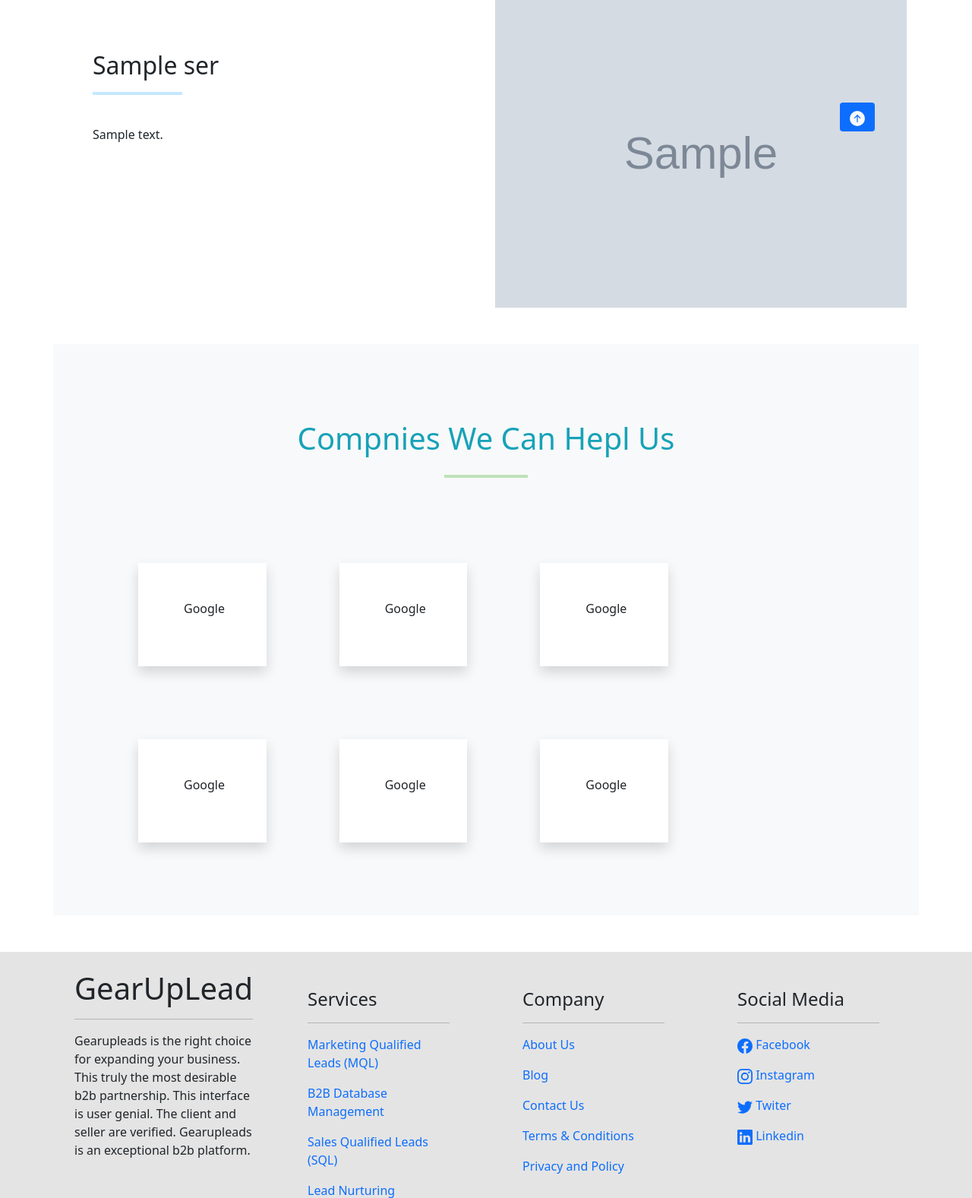
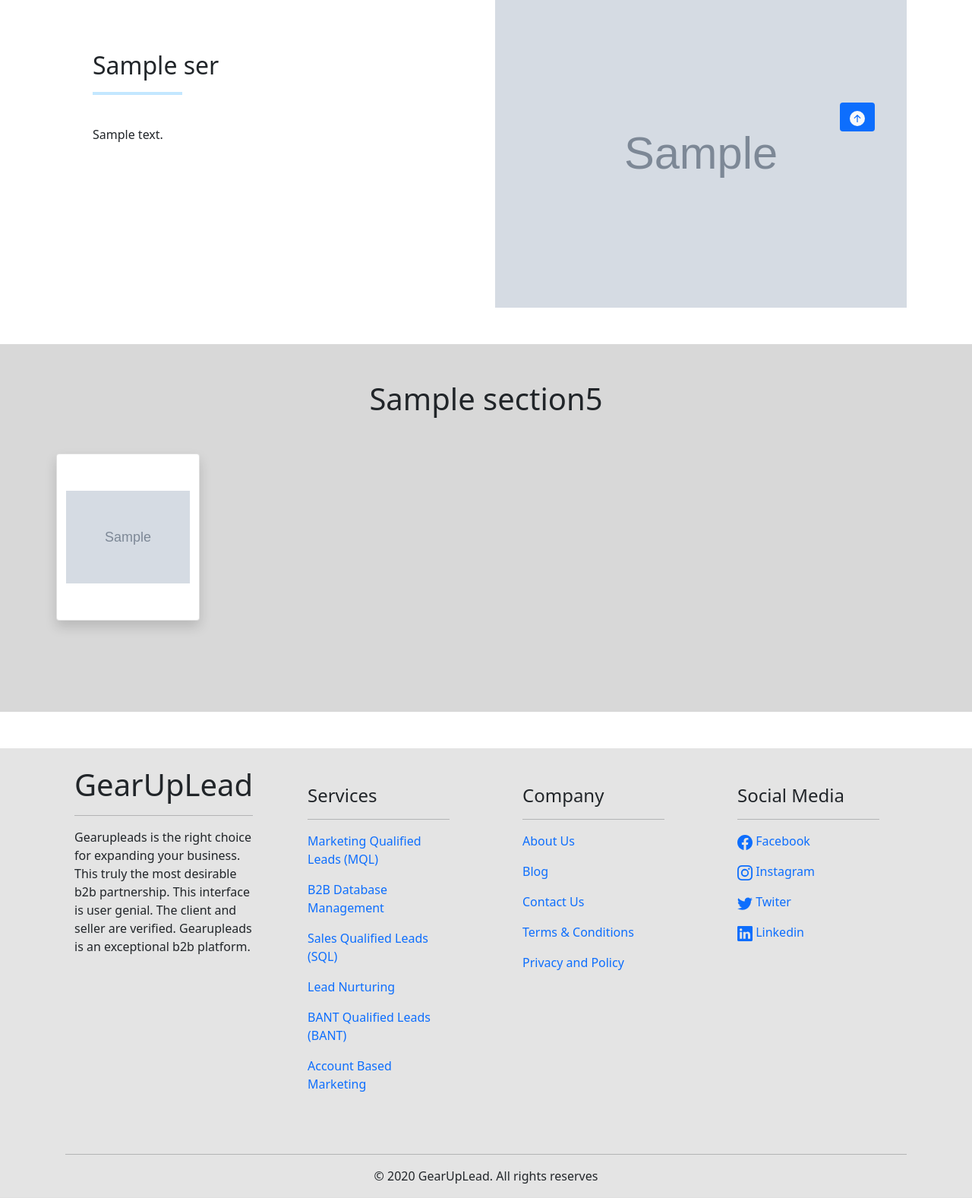
Before and after one commit to Ash3902/Gearup, a Django app: template services/templates/service.html in a window 1280 px wide. Shown: the part 585-2162 px from the top of the page at 76% size. Run offline with Django 3.2, Linux system fonts and the light colour scheme; the template is opened without the code that fills it: most values are stand-ins (such as "Sample title", 1, 10 or a date in 2020); grey boxes marked "Sample" are stand-in pictures; some libraries are stand-ins or nearby versions.

Commit message:
Cleaning Pages

```diff
--- a/services/templates/service.html
+++ b/services/templates/service.html
@@ -73,19 +73,15 @@
 {%endif%}
 {%endfor%}
 
-<section class="pt-5">
-    <div class="container bg-light">
-        <h1 class="text-center text-info" style="padding-top: 100px;">Compnies We Can Hepl Us</h1>
-        <hr class="mx-auto mt-4" style="border-bottom: 4px solid rgb(20, 161, 0); width:10%">
-        <div class="row p-5 mx-auto">
-            {% for i in '123456' %}
-            <div class="col-md-2 bg-white shadow m-5">
-                <div class="">
-                    <p class="p-5 text-center">Google</p>
-                </div>
+<section class="mt-5 pb-4" style="width: 100%;background-color:rgb(216, 216, 216); ">
+    <div class="container mb-5">
+        <h1 class="text-center pt-5">{{section5.heading}}</h1>
+        <div class="row pb-5 pt-4">
+            {%for client in section5.client_detail_set.all %}
+            <div class="col-md-2 card shadow mt-3 mr-3 py-5">
+                <img src="{{client.client_image.url}}" alt="" width="100%" height="100%" style="object-fit: cover;">
             </div>
-            {% endfor %}
-
+                {%endfor%}
         </div>
     </div>
 </section>
--- a/services/views.py
+++ b/services/views.py
@@ -1,10 +1,12 @@
 from django.shortcuts import render,HttpResponse
 from .models import Service
 # Create your views here.
-
+from home.models import Our_client
 
 def services(request):
+    section5 = Our_client.objects.first()
 
     return render(request,'service.html',{
-        "service" : Service.objects.first()
+        "service" : Service.objects.first(),
+        "section5" : section5
     })
```
Also changed, not shown: home/templates/about-us.html (+2 -14 lines), home/templates/blog-detail.html (+0 -12 lines), home/templates/home.html (+1 -22 lines).
